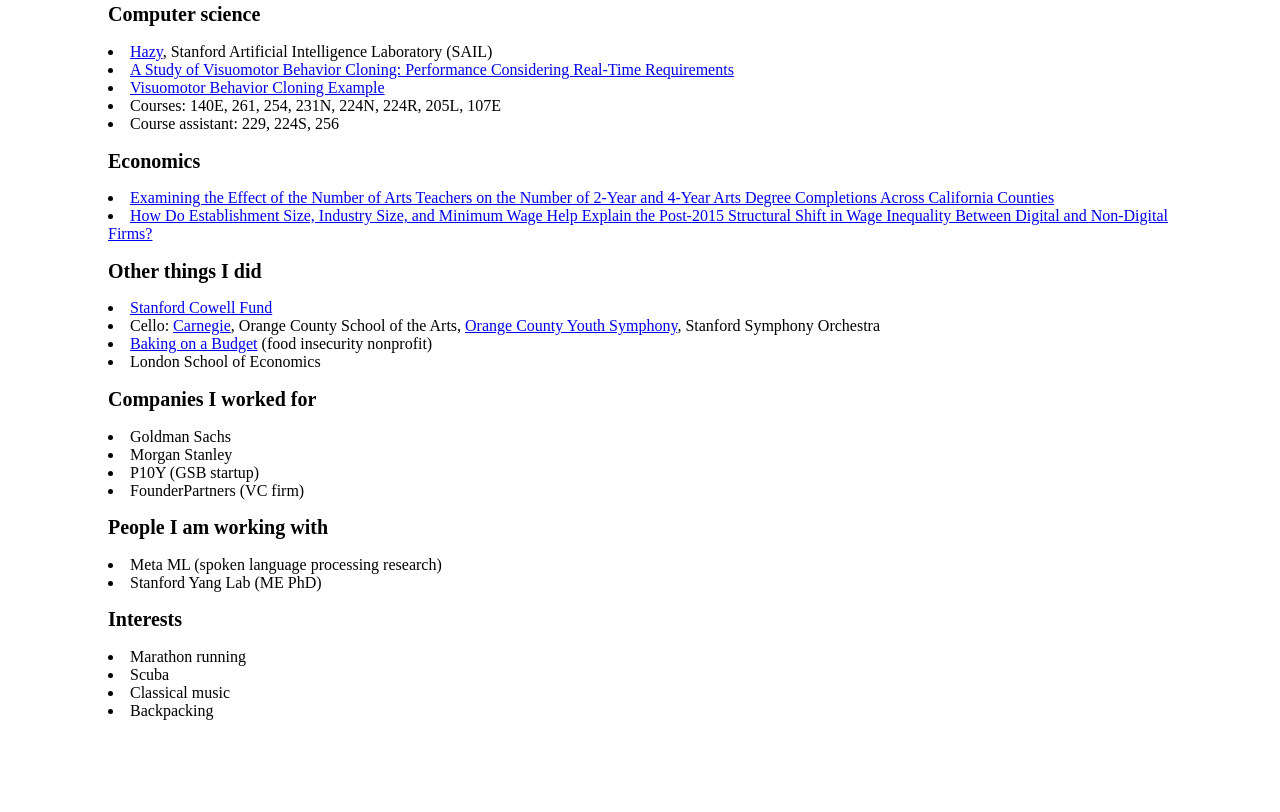
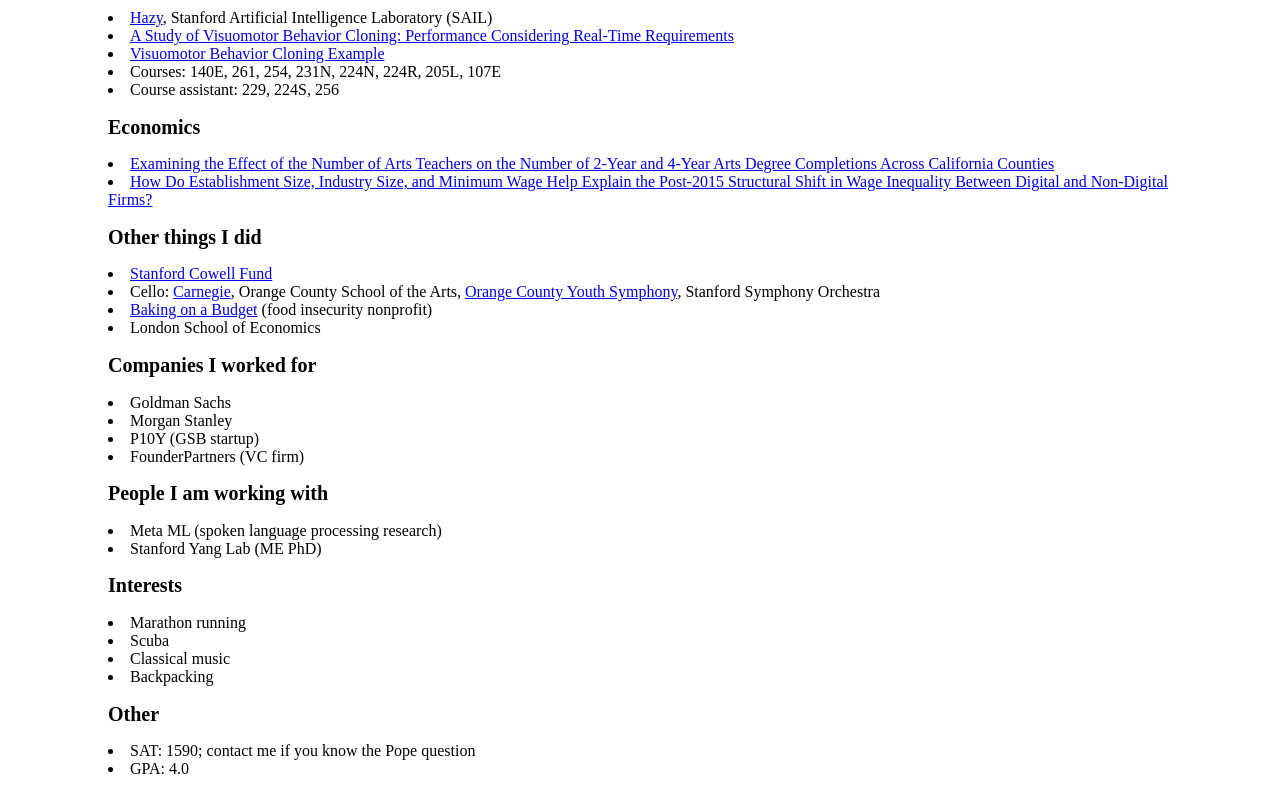
Before and after one commit to weissbergj/weissbergj.github.io, a plain HTML site: page index.html in a window 1280 px wide. Shown: the part 710-1522 px from the top of the page. Before the commit the page ends 1480 px from the top, so only its background shows below. Drawn offline with Linux system fonts and the light colour scheme.

Commit message:
Update index.html

```diff
--- a/index.html
+++ b/index.html
@@ -23,9 +23,9 @@
                     Jared Weissberg
             </h1>
 
-            <p class="center_text">
+            <!-- <p class="center_text">
                 jared1 [at] stanford [dot] edu
-            </p>
+            </p> -->
 
 <!--             <p class="center_text">
                 <a href="mailto: jared1@stanford.edu" target="_blank">jared1@stanford.edu</a>
@@ -208,6 +208,22 @@
                 </li>
             </p>
 
+
+
+            <h2>
+                Other
+            </h2>
+
+            <p>
+                <li>
+                    SAT: 1590; contact me if you know the Pope question
+                </li>
+                <li>
+                    GPA: 4.0
+                </li>
+
+            </p>
+
         </div>
     </body>
 
```
